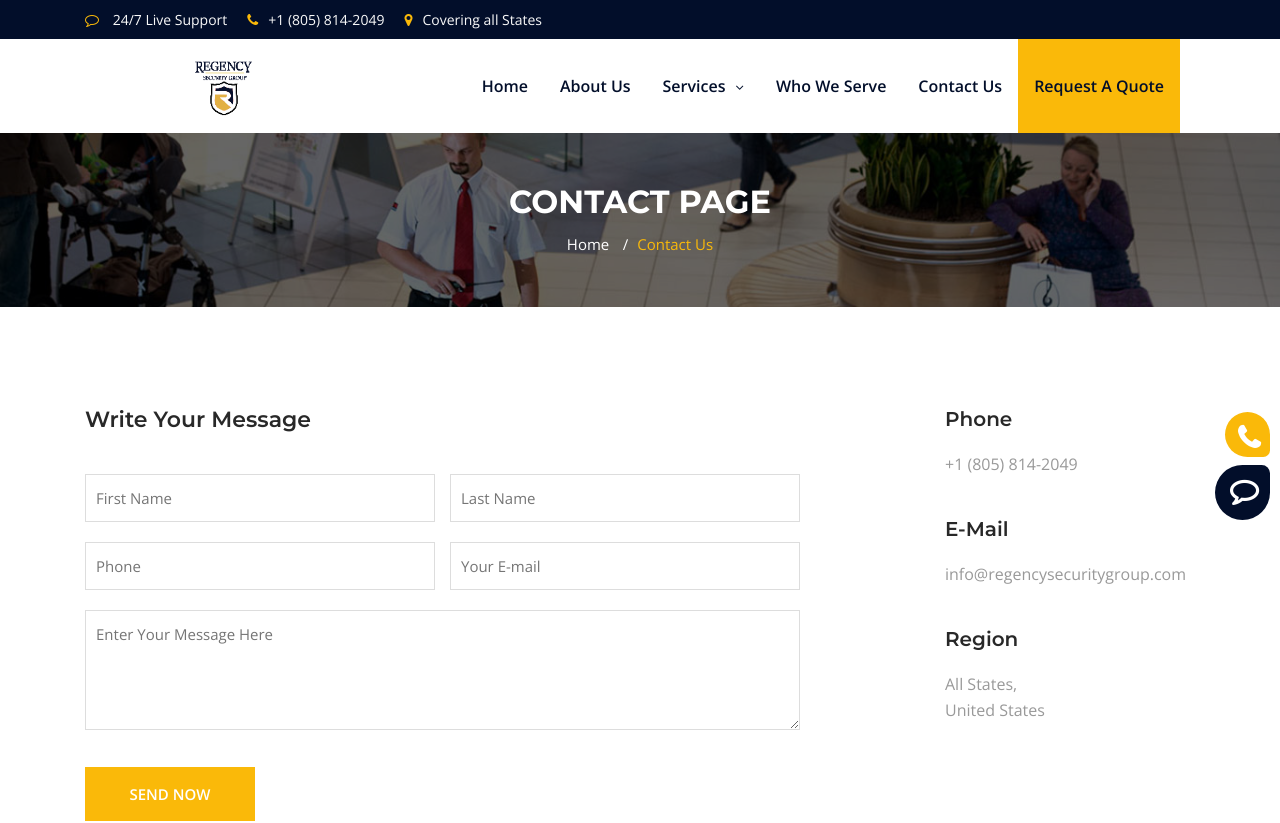
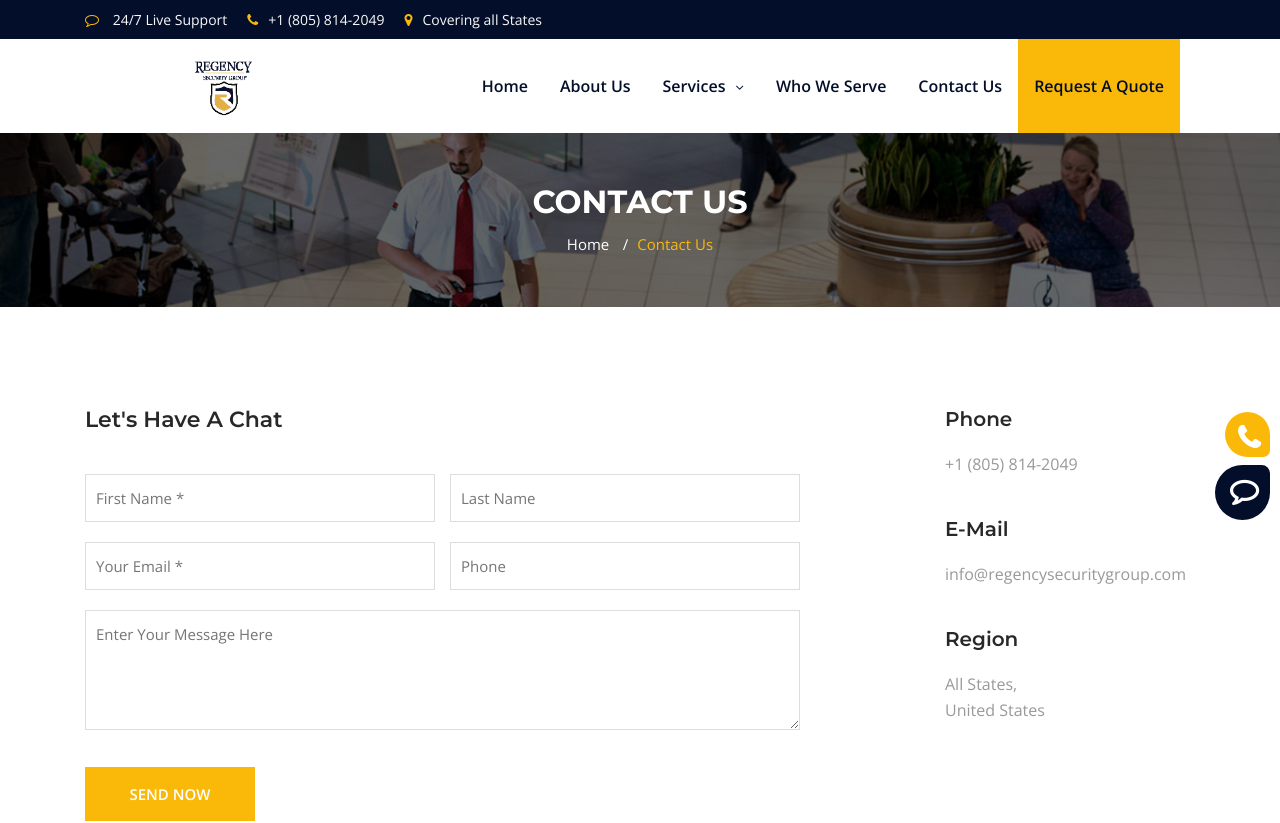
Before and after one commit to dawinderS/security-comp, a React (Create React App) app: page /contact-us in a window 1280 px wide. Shown: the top 823 px of the page. Built offline with nearby package versions, Linux system fonts and the light colour scheme.

Commit message:
add reviews and comps to footer section

```diff
--- a/src/common/footer/Footer.js
+++ b/src/common/footer/Footer.js
@@ -2,13 +2,16 @@ import React from "react";
 import {Link} from "react-router-dom";
 import FooterServiceNav from "./FooterServiceNav";
 import serviceData from "../../components/services/services-one/ServicesOneData.json";
-
+import Testimonial from "../../components/testimonial/Testimonial";
+import ClientLogo from "../../components/client-logo/ClientLogo";
 const Footer = () => {
     return (
       <>
         {/* footer Section Start */}
         <footer>
           {/* footer Top Section Start */}
+          <Testimonial />
+          <ClientLogo />
           <div className="footer-sec">
             <div className="container">
               <div className="row">
--- a/src/components/contact-us-form/ContactUsForm.js
+++ b/src/components/contact-us-form/ContactUsForm.js
@@ -30,7 +30,7 @@ const ContactUsForm = () => {
                     <div className="row">
                         <div className="col-md-6 col-sm-6 col-xs-12">
                             <div className="single-input-field">
-                                <input placeholder="First Name" type="text" name="firstname" required/>
+                                <input placeholder="First Name *" type="text" name="firstname" required/>
                             </div>
                         </div>
                         <div className="col-md-6 col-sm-6 col-xs-12">
@@ -44,12 +44,12 @@ const ContactUsForm = () => {
                     <div className="row">
                         <div className="col-md-6 col-sm-6 col-xs-12">
                             <div className="single-input-field">
-                                <input placeholder="Phone" type="tel" name="phonenumber"/>
+                                <input placeholder="Your Email *" type="email" name="email" required/>
                             </div>
                         </div>
                         <div className="col-md-6 col-sm-6 col-xs-12">
                             <div className="single-input-field">
-                                <input placeholder="Your E-mail" type="email" name="email" required/>
+                                <input placeholder="Phone" type="tel" name="phonenumber"/>
                             </div>
                         </div>
                     </div>
--- a/src/components/quote-form/QuoteForm.js
+++ b/src/components/quote-form/QuoteForm.js
@@ -40,7 +40,7 @@ const QuoteForm = () => {
                 <div className="col-lg-6 col-md-6 col-sm-6 col-xs-12">
                   <div className="sngl-field">
                     <input
-                      placeholder="Name"
+                      placeholder="Name *"
                       name="name"
                       type="text"
                       required
@@ -50,7 +50,7 @@ const QuoteForm = () => {
                 <div className="col-lg-6 col-md-6 col-sm-6 col-xs-12">
                   <div className="sngl-field">
                     <input
-                      placeholder="Email"
+                      placeholder="Email *"
                       name="email"
                       type="email"
                       required
@@ -63,7 +63,7 @@ const QuoteForm = () => {
                       placeholder="Phone"
                       name="tel"
                       type="tel"
-                      pattern="[0-9]{10}"
+                      // pattern="[0-9]{10}"
                       // required
                     />
                   </div>
@@ -141,7 +141,7 @@ const QuoteForm = () => {
             </fieldset>
             {result ? (
               <div className="success-send-msg">
-                Your message has been sent successfully. We will contact you
+                Your request has been sent successfully. We will contact you
                 shortly.
               </div>
             ) : null}
--- a/src/pages/AboutUsPage.js
+++ b/src/pages/AboutUsPage.js
@@ -26,9 +26,7 @@ const AboutUsPage = () => {
             currentPath="About Us"
           />
           <AboutUs />
-          <Testimonial />
           {/* <TeamMembers /> */}
-          <ClientLogo />
         </Layout>
       </>
     );
--- a/src/pages/ContactUs.js
+++ b/src/pages/ContactUs.js
@@ -35,7 +35,7 @@ const ContactUs = () => {
       </Helmet>
       <Layout>
         <Breadcrumb
-          pageTitle="Contact page"
+          pageTitle="Contact Us"
           rootPath="/"
           parentPath="Home"
           currentPath="Contact Us"
@@ -46,7 +46,7 @@ const ContactUs = () => {
             <div className="row">
               <div className="col-md-8">
                 <div className="contact-field">
-                  <h2>Write Your Message</h2>
+                  <h2>Let's have a chat</h2>
                   <ContactUsForm />
                 </div>
               </div>
--- a/src/pages/Home.js
+++ b/src/pages/Home.js
@@ -28,7 +28,7 @@ const Home = () => {
           <WhyChooseUs />
           <HomeServices />
           <AboutUs />
-          <Testimonial />
+          {/* <Testimonial /> */}
           {/* <ProjectsTypeOne /> */}
           {/* <TeamMembers /> */}
           {/* <HomePost /> */}
--- a/src/pages/RequestQuote.js
+++ b/src/pages/RequestQuote.js
@@ -141,8 +141,6 @@ const RequestQuote = () => {
           </div>
         </div> */}
         {/* Contact Page Section End */}
-        <Testimonial />
-        <ClientLogo />
       </Layout>
     </>
   );
--- a/src/pages/details-page/service-details/ServiceDetailsOne.js
+++ b/src/pages/details-page/service-details/ServiceDetailsOne.js
@@ -75,7 +75,6 @@ const ServiceDetailsOne = () => {
         </div>
         {/* Service End */}
         {/* All Patner Section Start */}
-        <ClientLogo />
         {/* All Patner Section End */}
       </Layout>
     </>
--- a/src/pages/details-page/service-details/ServiceDetailsTwo.js
+++ b/src/pages/details-page/service-details/ServiceDetailsTwo.js
@@ -18,7 +18,7 @@ const ServiceDetailsTwo = () => {
   return (
     <>
       <Helmet>
-        <title>{service.title}</title>
+        <title>{service.title} | Regency Security Group</title>
         <meta name="description" content="Regency Security Group" />
         <meta
           name="keywords"
@@ -135,7 +135,6 @@ const ServiceDetailsTwo = () => {
         </div>
         {/* Service End */}
         {/* All Patner Section Start */}
-        <ClientLogo />
         {/* All Patner Section End */}
       </Layout>
     </>
```
